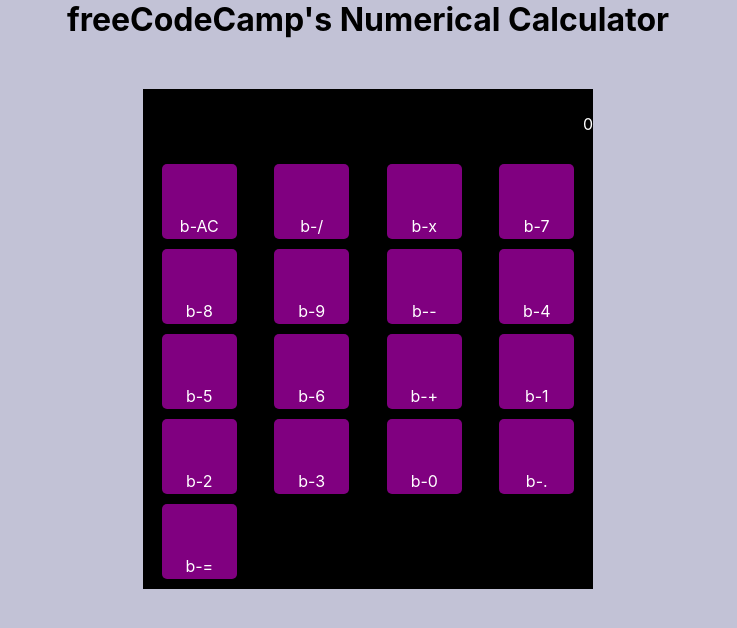
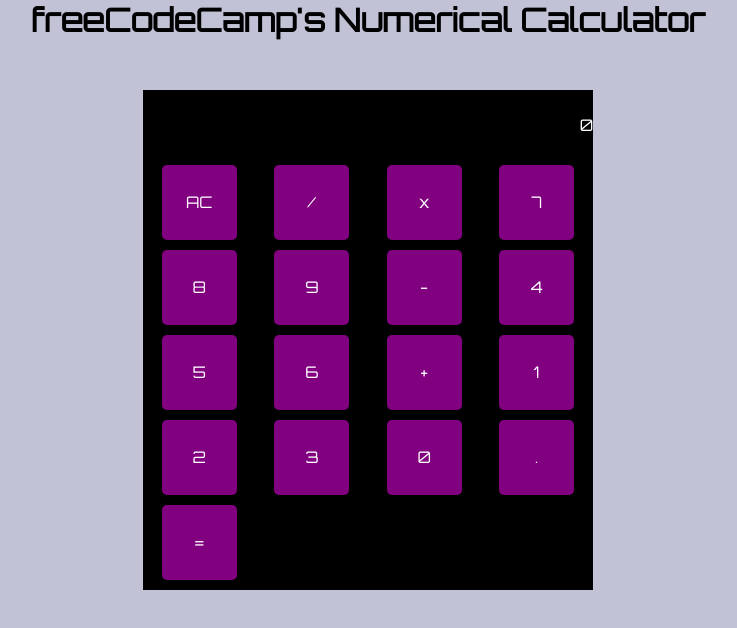
Before and after one commit to jayaramsivaramannair/React_TypeScript_Calculator, a React (Create React App) app: page / in a window 1280 px wide. Shown: the top 628 px of the page, without its empty margins (272-1009 px from the left). Built offline with nearby package versions, Linux system fonts and the light colour scheme.

Commit message:
Added orbitron font to style the app

```diff
--- a/public/index.html
+++ b/public/index.html
@@ -3,6 +3,9 @@
   <head>
     <meta charset="utf-8" />
     <link rel="icon" href="%PUBLIC_URL%/favicon.ico" />
+    <link rel="preconnect" href="https://fonts.googleapis.com">
+    <link rel="preconnect" href="https://fonts.gstatic.com" crossorigin>
+    <link href="https://fonts.googleapis.com/css2?family=Orbitron&family=Roboto:wght@100&display=swap" rel="stylesheet">
     <meta name="viewport" content="width=device-width, initial-scale=1" />
     <meta name="theme-color" content="#000000" />
     <meta
@@ -24,6 +27,7 @@
       work correctly both with client-side routing and a non-root public URL.
       Learn how to configure a non-root public URL by running `npm run build`.
     -->
+    <link rel="" href="https://cdn.freecodecamp.org/testable-projects-fcc/v1/bundle.js" />
     <title>React App</title>
   </head>
   <body>
--- a/src/App.css
+++ b/src/App.css
@@ -8,6 +8,7 @@
   background-color: #c2c2d6;
   /* overflow-y: hidden; */
   height: 60vh;
+  font-family: 'Orbitron', sans-serif;
 }
 
 .shell,
@@ -42,7 +43,8 @@
 .button {
   background-color: purple;
   text-align: center;
-  line-height: 125px;
+  /* line height is required to vertically center the characters*/
+  line-height: 75px;
   border-radius: 5px;
   height: 75px;
   width: 75px;
--- a/src/components/Button.tsx
+++ b/src/components/Button.tsx
@@ -1,19 +1,17 @@
 import React from 'react';
-
 
 interface buttonProps {
   button : string
   key : number
 }
 
-const Button = ({button}: buttonProps) => {
+//Button is a functional component which deals with buttonProps
+const Button: React.FC<buttonProps> = ({button}) => {
   return (
-    <div className ={`button button-`}>
-      {`b-${button}`}
+    <div className ={`button`}>
+      {button}
     </div>
   )
-
-
 }
 
 export default Button;
--- a/src/components/Calculator.tsx
+++ b/src/components/Calculator.tsx
@@ -3,15 +3,17 @@
 const Calculator = () => {
   const buttonKeys = ['AC', '/', 'x', '7', '8', '9', '-', '4', '5', '6', '+', '1', '2', '3', '0', '.', '=']
 
+  const renderButtonList = (): JSX.Element[] => {
+    return buttonKeys.map((button, idx) => {
+      return <Button key={idx} button={button}/>
+    })
+  }
+
   return (
     <div className="shell">
       <div className="display">0</div>
       <div className="buttons">
-        {
-          buttonKeys.map((button, idx) => {
-            return <Button key={idx} button={button}/>
-          })
-        }
+        {renderButtonList()}
       </div>
     </div>
   )
```
